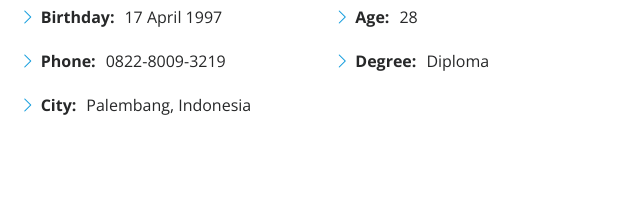
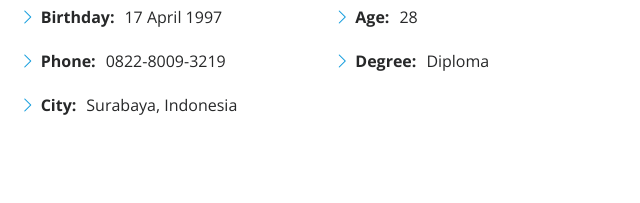
Before and after one commit to portfoliosaya/firza, a plain HTML site: page index.html in a window 1280 px wide. Shown: the part 1075-1278 px from the top of the page, 625-1265 px from the left. Drawn offline with nearby package versions, Linux system fonts and the light colour scheme.

Commit message:
Update index.html

```diff
--- a/index.html
+++ b/index.html
@@ -116,7 +116,7 @@
                     <li><i class="bi bi-chevron-right"></i> <strong>Birthday:</strong> <span>17 April 1997</span></li>
                     <!-- <li><i class="bi bi-chevron-right"></i> <strong>Website:</strong> <span>www.example.com</span></li> -->
                     <li><i class="bi bi-chevron-right"></i> <strong>Phone:</strong> <span>0822-8009-3219</span></li>
-                    <li><i class="bi bi-chevron-right"></i> <strong>City:</strong> <span>Palembang, Indonesia</span></li>
+                    <li><i class="bi bi-chevron-right"></i> <strong>City:</strong> <span>Surabaya, Indonesia</span></li>
                   </ul>
                 </div>
                 <div class="col-lg-6">
```
